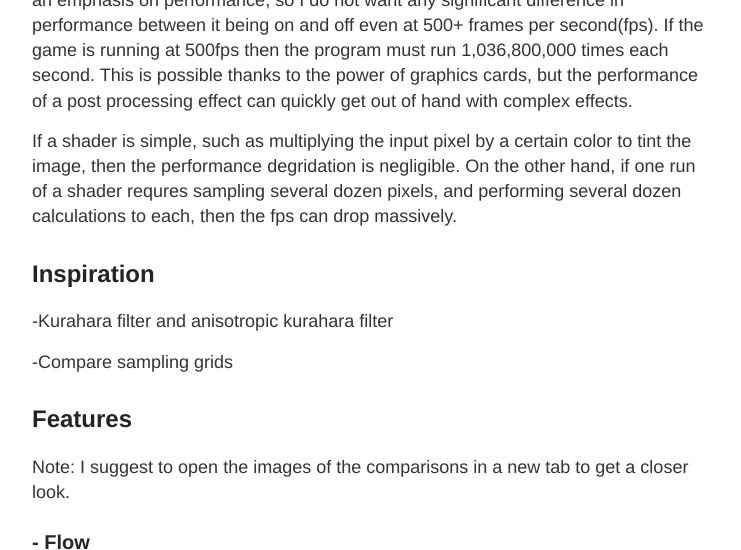
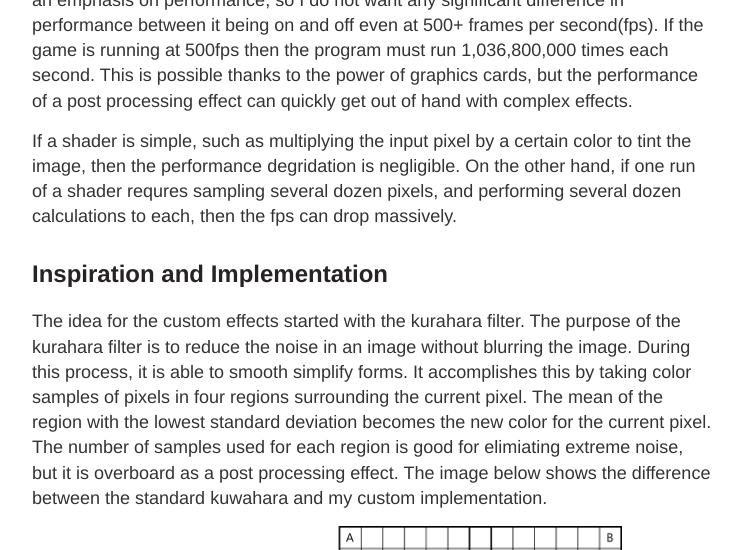
Before and after one commit to jred1/jred1.github.io, a Jekyll site: the page built from _posts/2019-2-3-Post-Processing.md, in a window 1280 px wide and 900 px high, scrolled down 1398 px, cut to the strip 0-550 px from the top of the window. Shown: the whole strip, without its empty margins (268-1009 px from the left). Built offline with Jekyll 4.4.1, drawn with Linux system fonts in a browser that asks for light colours.

Commit message:
Update 2019-2-3-Post-Processing.md

```diff
--- a/_posts/2019-2-3-Post-Processing.md
+++ b/_posts/2019-2-3-Post-Processing.md
@@ -19,10 +19,13 @@ Since the output of the shader is just the color for a single pixel, the code mu
 
 If a shader is simple, such as multiplying the input pixel by a certain color to tint the image, then the performance degridation is negligible. On the other hand, if one run of a shader requres sampling several dozen pixels, and performing several dozen calculations to each, then the fps can drop massively.
 
-## Inspiration
--Kurahara filter and anisotropic kurahara filter
 
--Compare sampling grids
+## Inspiration and Implementation
+The idea for the custom effects started with the kurahara filter. The purpose of the kurahara filter is to reduce the noise in an image without blurring the image. During this process, it is able to smooth simplify forms. It accomplishes this by taking color samples of pixels in four regions surrounding the current pixel. The mean of the region with the lowest standard deviation becomes the new color for the current pixel. The number of samples used for each region is good for elimiating extreme noise, but it is overboard as a post processing effect. The image below shows the difference between the standard kuwahara and my custom implementation.
+
+<div align="center">
+    <img src="/images/PixelSampling.png" width="500">
+</div>
 
 ## Features
 Note: I suggest to open the images of the comparisons in a new tab to get a closer look.
```
